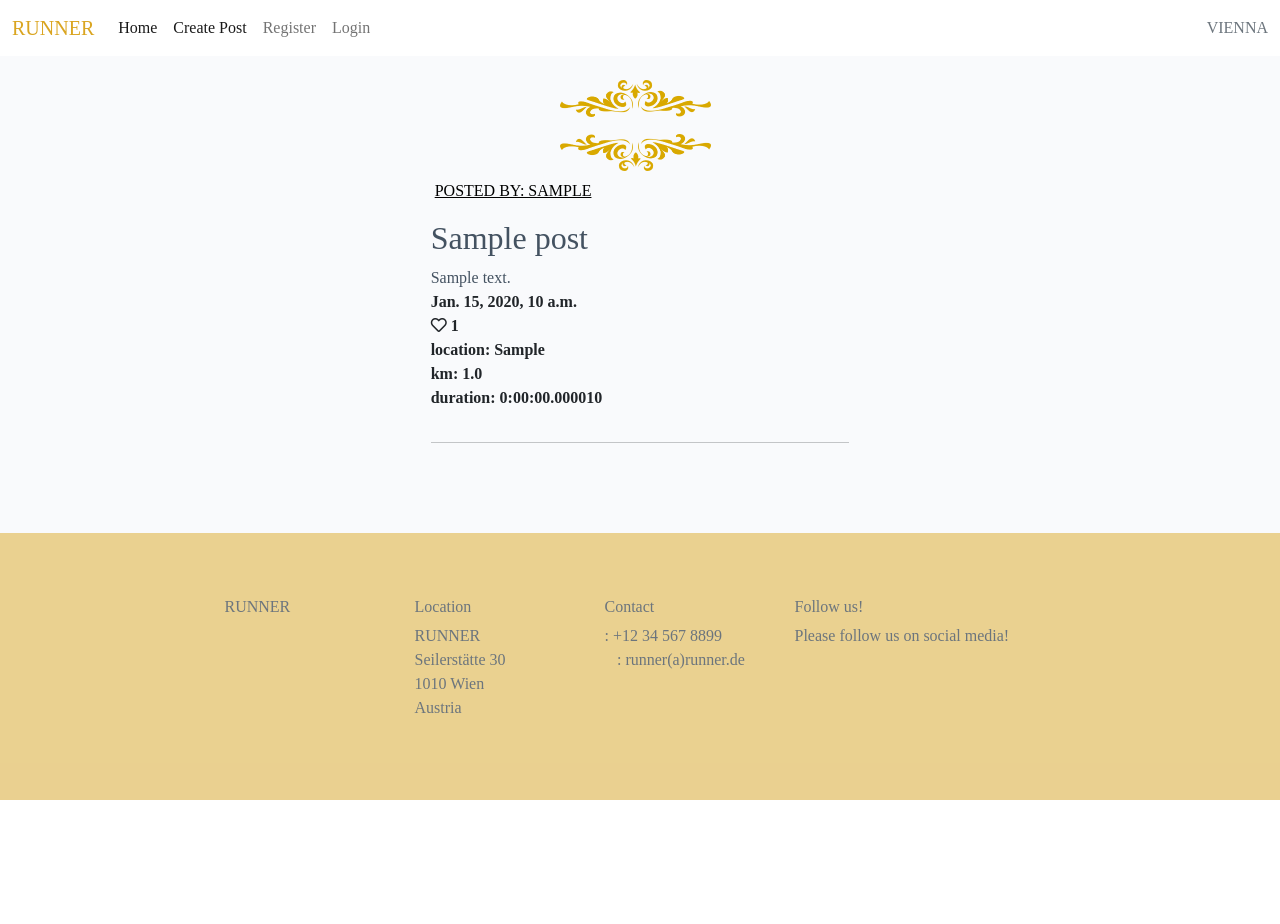
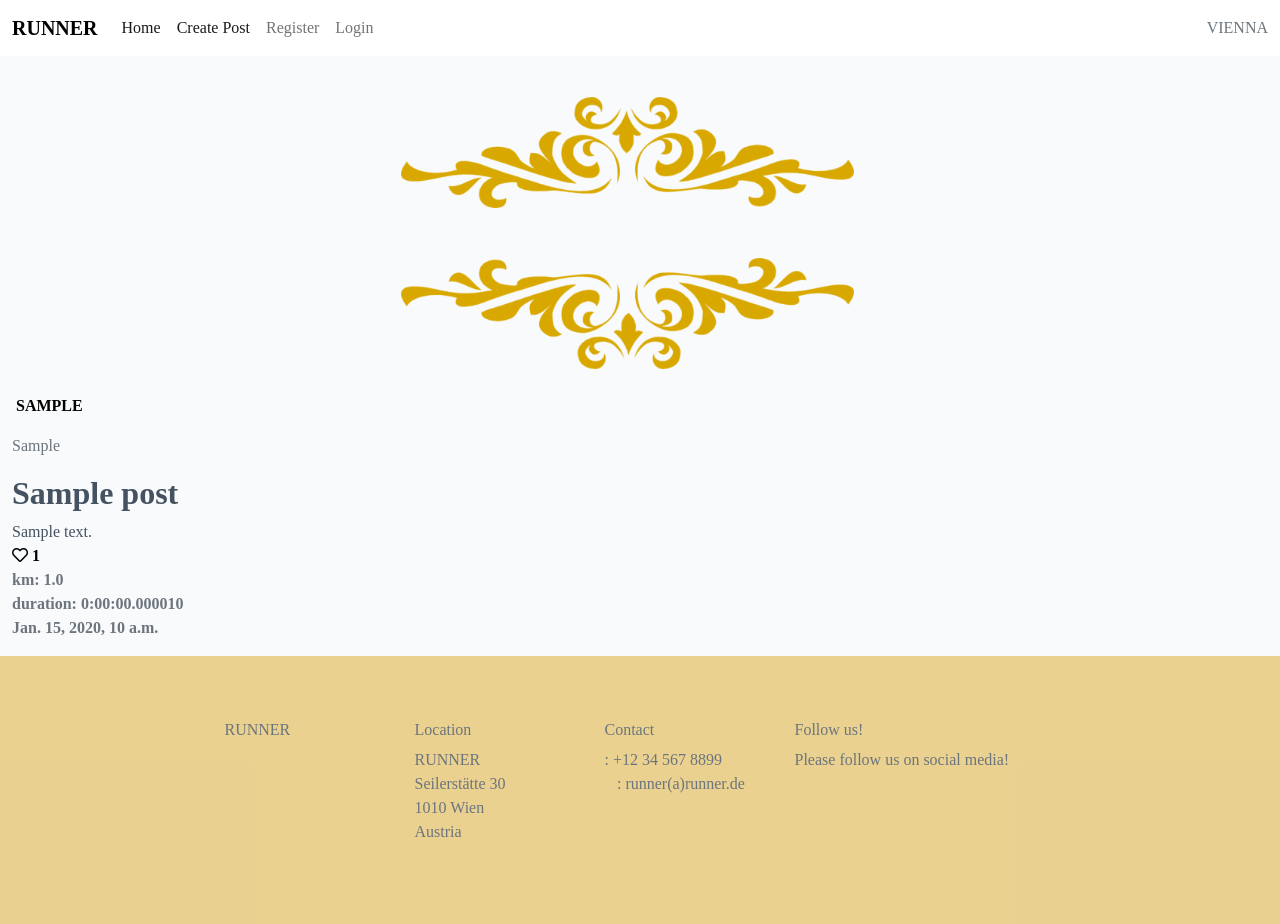
Before and after one commit to BIBI78/s1, a Django app: page / in a window 1280 px wide. Before the commit the page ends 800 px from the top, so only its background shows below. Run offline with Django 3.2, Linux system fonts and the light colour scheme; tables that the repository leaves empty hold one stand-in row (values such as "Sample post"); some web fonts are replaced.

Commit message:
UPADATE: rethink css and layout

```diff
--- a/s1/settings.py
+++ b/s1/settings.py
@@ -20,7 +20,7 @@ SECRET_KEY = os.environ.get('SECRET_KEY')
 DEBUG = True
 #PROBLEM WITH ALLOWED HOSTS , WHAT SHOULD I USE WHEN ITS DEPLOYED ????
 
-ALLOWED_HOSTS = ['8000-bibi78-s1-ysjmmciqo52.ws-eu104.gitpod.io']
+ALLOWED_HOSTS = [ '8000-bibi78-s1-cdliitorjpj.ws-eu104.gitpod.io']
 #ALLOWED_HOSTS = ['s1-blog-4367ccd1d3ac.herokuapp.com']
 #ALLOWED_HOSTS = ["s1-blog.herokuapp.com", "localhost"]
 
--- a/static/css/style.css
+++ b/static/css/style.css
@@ -1,10 +1,9 @@
 body {
     background-color: white;
-    font-family: 'Times New Roman', Times, serif;
+    font-family: "Avenir Next LT W02 Regular";
 }
 
 .brand {
-    font-family: 'Times New Roman', Times, serif , sans-serif;
     font-size: 1.4rem;
     font-weight: 700;
     color: #4A4A4F;
@@ -13,8 +12,8 @@ body {
 
 
 .runner-logo{
-    font-family: 'Times New Roman', Times, serif;
-    color: goldenrod;
+    font-weight: bolder;
+    color: black;
 }
 
 .tricolor {
@@ -36,7 +35,7 @@ body {
 }
 
 .dark-bg {
-    background-color: goldenrod;
+    background-color: black;
 }
 
 .dark-bg-footer {
@@ -51,6 +50,9 @@ body {
 .card {
     border: none;
     background-color: transparent;
+}
+.card-title{
+    font-weight: 600;
 }
 
 .image-container {
@@ -82,7 +84,7 @@ body {
 
 .masthead-text {
     /* background-color: #445261; */
-    color: goldenrod;
+    color: black;
     position: relative;
 }
 
@@ -112,7 +114,7 @@ body {
 
 .post-link:hover,
 .page-link {
-    color:goldenrod ;
+    color:blue ;
 }
 
 .post-title {
@@ -122,11 +124,11 @@ body {
 
 .post-subtitle {
     margin-left: 5%;
-    color: goldenrod;
+    color: black;
 }
 
 .btn-signup {
-    background-color: goldenrod;
+    background-color: wheat;
     color: #fff;
 }
 
@@ -181,7 +183,6 @@ body {
 
 /* USER PROFILE POSTS IMAGES */
 
-
 /* default styling for user posts */
 .user-posts {
     max-width: 100%;
@@ -212,12 +213,13 @@ body {
 @media (min-width: 769px) {
     .user-posts img {
         max-width: 50%;
+        max-height:30%;
 
     }
 }
 
 
-
+/* _________________ */
 
 
 
@@ -260,31 +262,30 @@ body {
         margin: 0 auto;
         background-color: transparent;
 
-
 }
 
 
 
 
 .post_title{
-    color: goldenrod;
-    font-family: 'Times New Roman', Times, serif;
+    color: black;
+    /* font-family: 'Times New Roman', Times, serif; */
 }
 
 .post_subtitle{
-    color: goldenrod;
-    font-family: 'Times New Roman', Times, serif;
+    color: black;
+
 }
 
 .comment-date{
-    font-family: 'Times New Roman', Times, serif;
+
     font-weight: 600;
     color: goldenrod;
 
 }
 
 .commenter{
-    font-family: 'Times New Roman', Times, serif;
+
     font-weight: 600;
     color:black;
 }
@@ -296,17 +297,11 @@ body {
 /* INDEX HMTL */
 
 .info-list{
-    font-family: 'Times New Roman', Times, serif;
     font-weight: 700;
-
 
 }
 
-   /* #post-container {
-       margin: auto;
-       width: 80%;
 
-   } */
 
    .loading{
     font-weight: 400;
@@ -323,6 +318,34 @@ body {
 
 /* FOOTER */
 .footer-text{
-    font-family: 'Times New Roman', Times, serif;
+
     color: black;
 }
+
+/* HEADER */
+.navbar-light .navbar-toggler {
+    color: rgba(0, 0, 0, .55);
+    border-color: rgba(0, 0, 0, 0);
+}
+
+.author-link{
+
+    text-decoration: none;
+    font-weight: 900;
+
+
+}
+
+.like-icon {
+    /* Set the initial color */
+    color: black;
+    /* You can set your preferred initial color here */
+    transition: color 0.3s;
+    /* Add a smooth transition effect */
+
+    /* Change color on hover */
+    &:hover {
+        color: red;
+        /* Change the color to red on hover */
+    }
+}
--- a/templates/base.html
+++ b/templates/base.html
@@ -5,7 +5,10 @@
 
 <head>
     <title>RUNNER</title>
-
+<!-- new font attempt -->
+<link href="https://db.onlinewebfonts.com/c/be9a43357e0fe07642191e4b32995385?family=Avenir+Next+LT+W02+Regular"
+    rel="stylesheet">
+<!--  -->
     <link rel="preconnect" href="https://fonts.gstatic.com">
     <link href="https://fonts.googleapis.com/css2?family=Roboto:wght@300&display=swap" rel="stylesheet">
     <link href="https://fonts.googleapis.com/css2?family=Lato:wght@300;700&display=swap" rel="stylesheet">
@@ -88,15 +91,6 @@
         {% endblock content %}
     </main>
 
-    <!-- Footer -->
-    <!-- <footer class="footer mt-auto py-3 dark-bg">
-        <p class="m-0 text-center text-white">made by YSL </p>
-        <p class="m-0 text-center text-white">Follow us: <i class="fab fa-facebook-square ms-3"></i>
-            <i class="fab fa-twitter-square ms-3"></i>
-            <i class="fab fa-instagram-square ms-3"></i>
-            <i class="fab fa-youtube-square ms-3"></i>
-        </p>
-    </footer> -->
 <footer class="dark-bg-footer mt-auto">
     <div class="container py-5">
         <div class="row justify-content-center py-3">
--- a/templates/index.html
+++ b/templates/index.html
@@ -11,8 +11,8 @@
 
                 <div id="post-container">
                     {% for post in post_list %}
-                    <div class="col-md-4 mx-auto">
-                        <div class="card mb-4 mx-auto">
+                    <!-- <div class="col-md-4 mx-auto"> -->
+                        <!-- <div class="card mb-4 mx-auto"> -->
 
 
 
@@ -25,27 +25,32 @@
 
                                         <p>
                                             <a href="{% url 'user_profile' post.author.username %}"
-                                                class=" author author-link">posted by: {{ post.author }}</a>
+                                                class=" author author-link">{{ post.author }}</a>
 
                                         </p>
                                     </div>
                                 </div>
 
                                 <a href="{% url 'post_detail' post.slug  %}" class="post-link">
+                                    <p class ="text-muted"> {{ post.location }}</p>
                                     <h2 class="card-title">{{ post.title }}</h2>
                                     <p class="card-text">{{ post.excerpt }}</p>
                                 </a>
 
 
 <!-- post info -->
-                                    <ul class="list-unstyled info-list">
-                                        <li>{{ post.created_on }}</li>
-                                        <li><i class="far fa-heart"></i> {{ post.number_of_likes }}</li>
-                                        <li>location: {{ post.location }}</li>
+                                    <ul class="list-unstyled info-list text-muted">
+                                        <!-- <li>location: {{ post.location }} </li> -->
+                                        <li class="like-icon"><i class="far fa-heart"></i> {{ post.number_of_likes }}</li>
+
+                                        <!-- <li><i class="far fa-heart"></i> {{ post.number_of_likes }}</li> -->
+                                        <!-- <li><i class="far fa-heart"></i> {{ post.number_of_likes }}</li> -->
+
                                         <li>km: {{ post.kilometers_ran }}</li>
                                         <li>duration: {{ post.duration }}</li>
+                                        <li class= " ">{{ post.created_on }}</li>
                                     </ul>
-
+                                 <!--  -->
 
 
 
@@ -62,7 +67,7 @@
 
                                 </div>
 
-                                <hr />
+                                <!-- <hr /> -->
 
 
 
--- a/templates/post_detail.html
+++ b/templates/post_detail.html
@@ -94,14 +94,13 @@
                     {% endif %}
 
 
-
-
                     </p>
                     <p class="comment-body">{{ comment.body | linebreaks }}</p>
                 </div>
                 {% endfor %}
             </div>
         </div>
+        <!-- comment here  -->
         <div class="col-md-4">
             {% if user.is_authenticated %}
             <h3>Write something:</h3>
```
Also changed, not shown: static/css/edit.css (+30 -23 lines), templates/base_edit.html (+41 -5 lines), templates/post_detail_edit.html (+21 -4 lines).
